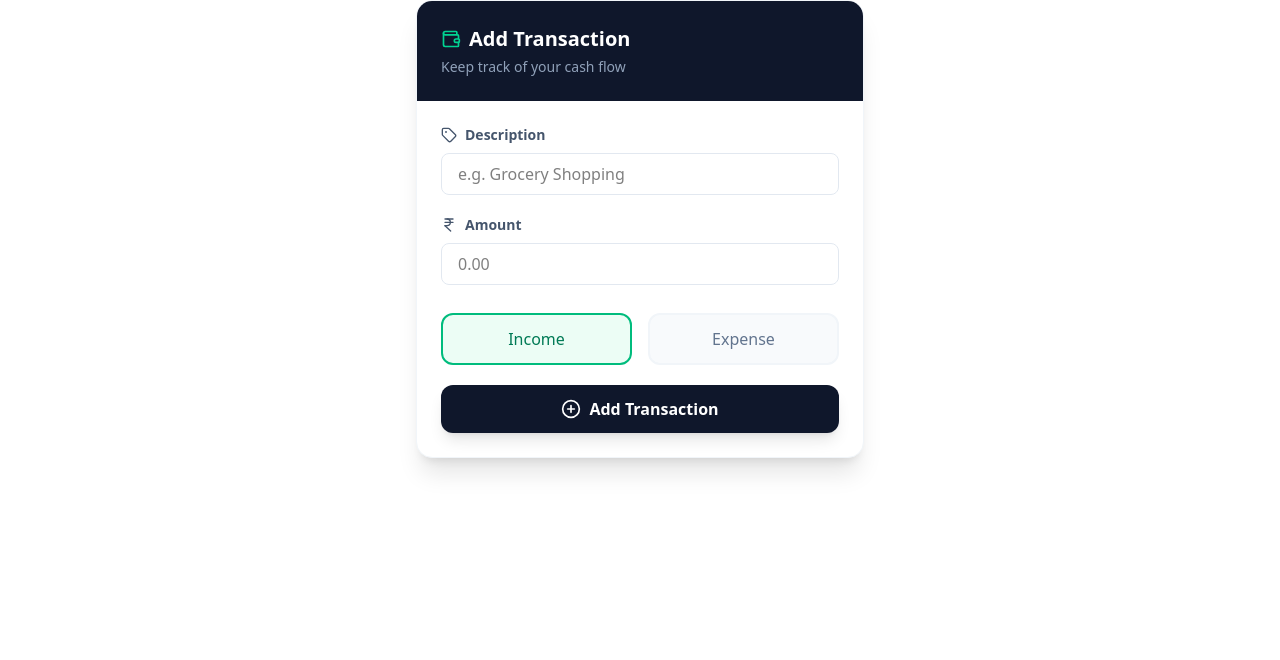
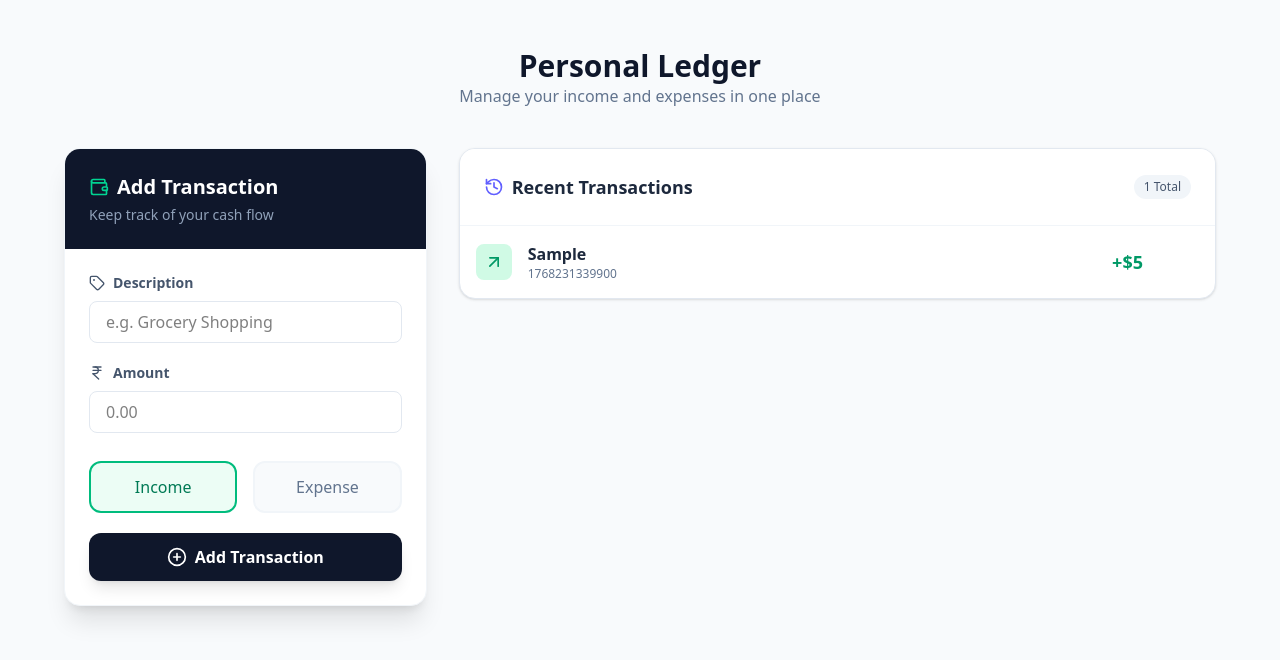
Before and after one commit to saurabhbansal2443/Ledger-store-2, a React (Vite) app: page / in a window 1280 px wide. Both pictures are taken after typing "Sample", "5" into the empty fields and a click on the button "Add Transaction". Shown: the top 660 px of the page. Built offline with nearby package versions, Linux system fonts and the light colour scheme.

Commit message:
Tranaction list Completed

```diff
--- a/src/App.jsx
+++ b/src/App.jsx
@@ -1,9 +1,28 @@
 import React from "react";
 import TransactionForm from "./TransactionForm";
+import TransactionList from "./TransactionList";
+
 const App = () => {
   return (
-    <div>
-      <TransactionForm />
+    <div className="min-h-screen bg-slate-50 py-12 px-4">
+      <div className="max-w-6xl mx-auto">
+        <header className="mb-10 text-center">
+          <h1 className="text-3xl font-bold text-slate-900">Personal Ledger</h1>
+          <p className="text-slate-500">Manage your income and expenses in one place</p>
+        </header>
+
+        <div className="grid grid-cols-1 lg:grid-cols-12 gap-8 items-start">
+          {/* Left Side: Form */}
+          <div className="lg:col-span-4 sticky top-8">
+            <TransactionForm />
+          </div>
+
+          {/* Right Side: List */}
+          <div className="lg:col-span-8">
+            <TransactionList />
+          </div>
+        </div>
+      </div>
     </div>
   );
 };
--- a/src/Store.js
+++ b/src/Store.js
@@ -15,6 +15,11 @@ export const useLedgerStore = create((set) => ({
       ],
     }));
   },
+  deleteTransactions: (id) => {
+    set((state) => ({
+      transactions: state.transactions.filter((data) => data.id !== id),
+    }));
+  },
 }));
 
 // Transactions = [] ->
--- /dev/null
+++ b/src/TransactionList.jsx
@@ -0,0 +1,64 @@
+import React from "react";
+import { useLedgerStore } from "./Store";
+import { Trash2, ArrowUpRight, ArrowDownLeft, History } from "lucide-react";
+
+const TransactionList = () => {
+  const allTransactions = useLedgerStore((store) => store.transactions);
+  const deleteTransactions = useLedgerStore((store) => store.deleteTransactions);
+
+  return (
+    <div className="bg-white rounded-2xl shadow-sm border border-slate-200 overflow-hidden">
+      <div className="p-6 border-b border-slate-100 flex items-center justify-between bg-white">
+        <h3 className="text-lg font-bold text-slate-800 flex items-center gap-2">
+          <History className="w-5 h-5 text-indigo-500" />
+          Recent Transactions
+        </h3>
+        <span className="text-xs font-medium px-2.5 py-1 bg-slate-100 text-slate-600 rounded-full">
+          {allTransactions.length} Total
+        </span>
+      </div>
+
+      <div className="divide-y divide-slate-100 overflow-y-auto max-h-[600px]">
+        {allTransactions.length === 0 ? (
+          <div className="p-12 text-center">
+            <p className="text-slate-400">No transactions recorded yet.</p>
+          </div>
+        ) : (
+          allTransactions.map((data) => {
+            const { date, description, type, amount, id } = data;
+            const isIncome = type === "Income";
+
+            return (
+              <div key={id} className="p-4 hover:bg-slate-50 transition-colors flex items-center justify-between group">
+                <div className="flex items-center gap-4">
+                  <div className={`p-2 rounded-lg ${isIncome ? "bg-emerald-100 text-emerald-600" : "bg-rose-100 text-rose-600"}`}>
+                    {isIncome ? <ArrowUpRight className="w-5 h-5" /> : <ArrowDownLeft className="w-5 h-5" />}
+                  </div>
+                  <div>
+                    <p className="font-semibold text-slate-800 capitalize">{description}</p>
+                    <p className="text-xs text-slate-500">{date || "Today"}</p>
+                  </div>
+                </div>
+
+                <div className="flex items-center gap-6">
+                  <p className={`font-bold text-lg ${isIncome ? "text-emerald-600" : "text-rose-600"}`}>
+                    {isIncome ? "+" : "-"}${amount}
+                  </p>
+                  <button
+                    onClick={() => deleteTransactions(id)}
+                    className="p-2 text-slate-400 hover:text-rose-600 hover:bg-rose-50 rounded-lg transition-all opacity-0 group-hover:opacity-100"
+                    title="Delete Transaction"
+                  >
+                    <Trash2 className="w-4 h-4" />
+                  </button>
+                </div>
+              </div>
+            );
+          })
+        )}
+      </div>
+    </div>
+  );
+};
+
+export default TransactionList;
```
